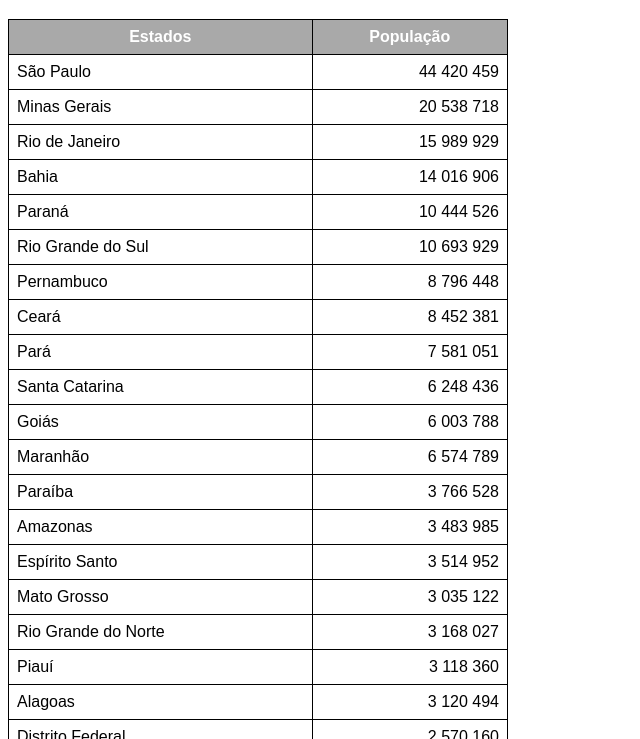
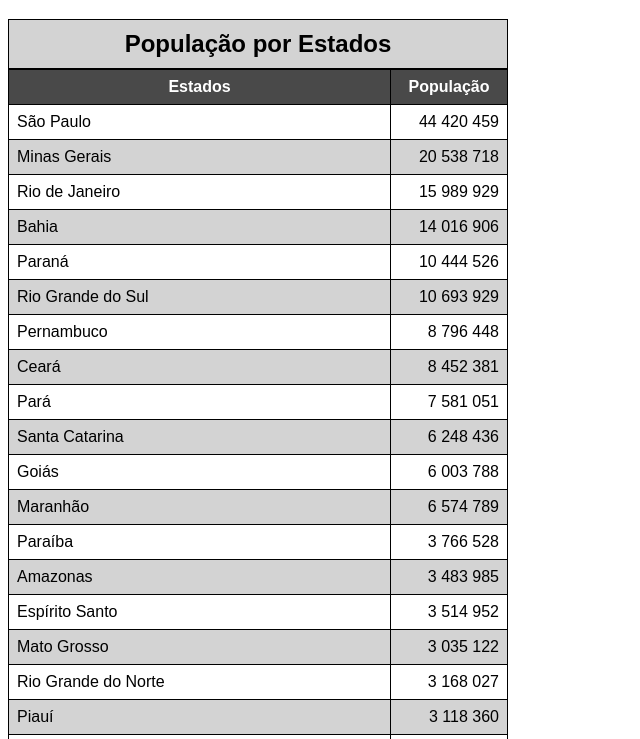
Before and after one commit to CMTrzaskos/html-css, a plain HTML site: page exercícios/ex023/tabela002.html in a window 1280 px wide. Shown: the part 61-800 px from the top of the page, without its empty margins (0-640 px from the left). Drawn offline with Linux system fonts and the light colour scheme.

Commit message:
exerciciotabelas

```diff
--- a/exercícios/ex023/tabela002.html
+++ b/exercícios/ex023/tabela002.html
@@ -11,13 +11,29 @@
         table{
             width: 500px;
             border-collapse: collapse;
+            position: absolute;
+        }
+        caption{
+            border: 1px solid black;
+            font-size: 1.5em;
+            font-weight: bolder;
+            background-color: lightgray;
+            padding: 10px;
+        }
+        thead > tr >th{
+            position: sticky;
+            background-color: #494949;
+            top: -1px;
         }
         td, th{
             border: 1px solid black;
             padding: 8px;
         }
+        tbody > tr:nth-child(2n){
+         background-color: lightgray;
+        }
         thead, tfoot{
-            background-color: darkgray;
+            background-color: #494949;
             color:white;
         }
         .num{
@@ -28,10 +44,11 @@
 <body>
     <h1>Uso de tabelas grandes</h1>
     <table>
+        <caption>População por Estados</caption>
         <thead>
             <tr>
-                <th>Estados</th>
-                <th>População</th>
+                <th scope="col">Estados</th>
+                <th scope="col" style="width: 100px;">População</th>
             </tr>
         </thead>
         <tbody>
@@ -145,7 +162,7 @@
         </tbody>
         <tfoot>
             <tr>
-                <th>População total</th>
+                <th scope="row">População total</th>
                 <td  class="num"><strong>203 062 512</strong></td>
             </tr>
         </tfoot>
```
Also changed, not shown: exercícios/ex023/tabela003.html (added, +48 -0 lines).
